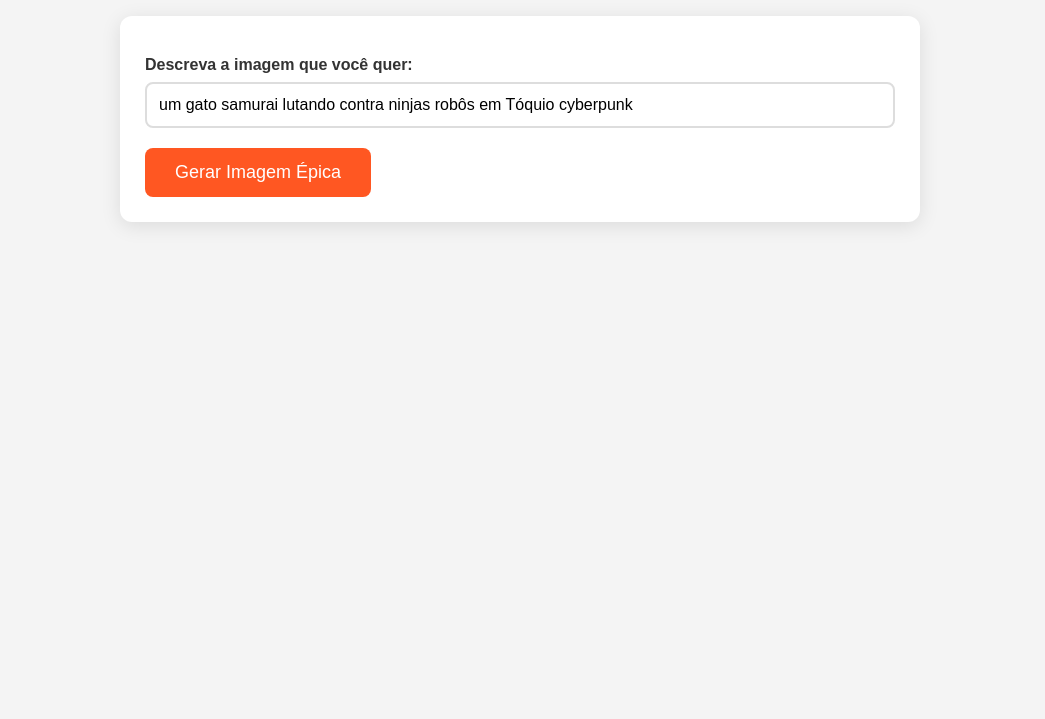
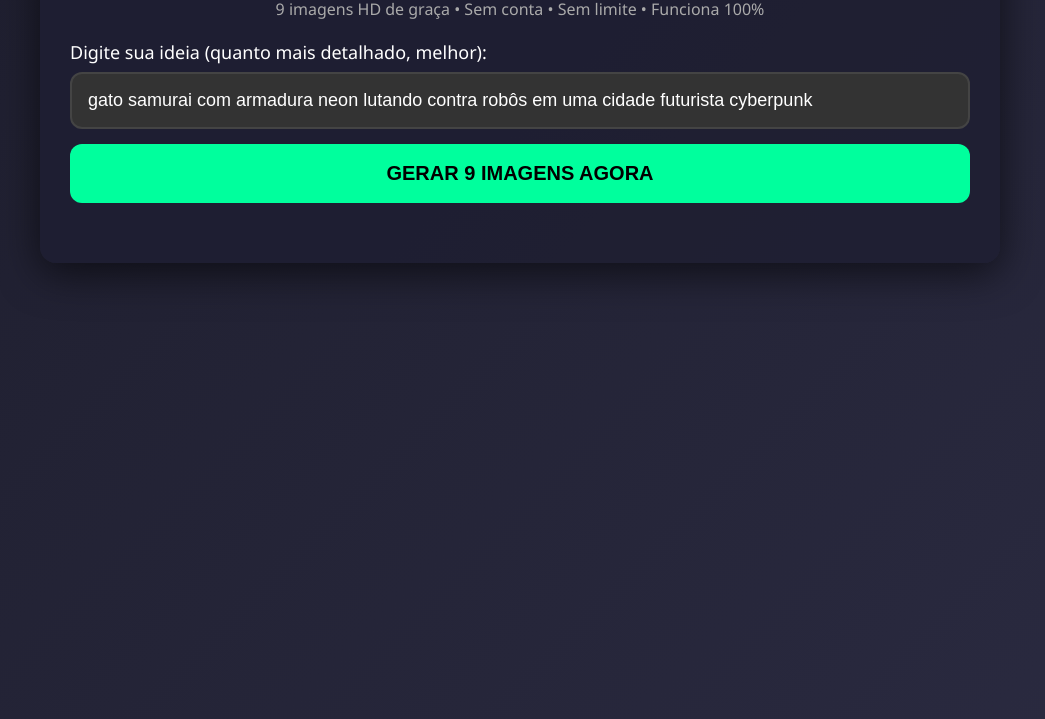
Before and after one commit to Testando0/ZRede, a plain HTML site: page index.html in a window 1280 px wide. Shown: the part 121-840 px from the top of the page, without its empty margins (120-1165 px from the left). Before the commit the page ends 800 px from the top, so only its background shows below. Drawn offline with Linux system fonts and the light colour scheme.

Commit message:
Update index.html

```diff
--- a/index.html
+++ b/index.html
@@ -3,159 +3,162 @@
 <head>
     <meta charset="UTF-8">
     <meta name="viewport" content="width=device-width, initial-scale=1.0">
-    <title>Gerador de Imagens IA - Modelslab (Grátis & Sem Limites)</title>
+    <title>Gerador de Imagens IA - FUNCIONA 100% (2025)</title>
     <style>
         body {
-            font-family: Arial, sans-serif;
-            max-width: 800px;
+            font-family: 'Segoe UI', Arial, sans-serif;
+            background: linear-gradient(135deg, #1e1e2e, #2a2a40);
+            color: #fff;
+            margin: 0;
+            padding: 20px;
+            min-height: 100vh;
+        }
+        .container {
+            max-width: 900px;
             margin: 0 auto;
-            padding: 20px;
-            background-color: #f4f4f4;
-            color: #333;
+            background: rgba(30, 30, 50, 0.9);
+            padding: 30px;
+            border-radius: 16px;
+            box-shadow: 0 10px 40px rgba(0,0,0,0.6);
         }
-        h1 { text-align: center; color: #FF5722; }
-        #form {
-            background: white;
-            padding: 25px;
-            border-radius: 12px;
-            box-shadow: 0 4px 20px rgba(0,0,0,0.1);
+        h1 {
+            text-align: center;
+            color: #00ff9d;
+            margin-bottom: 5px;
         }
-        label { display: block; margin: 15px 0 8px; font-weight: bold; }
+        h1 + p { text-align: center; color: #aaa; margin-top: 0; }
+        label { display: block; margin: 20px 0 8px; font-size: 18px; }
         #prompt {
             width: 100%;
-            padding: 12px;
-            border: 2px solid #ddd;
-            border-radius: 8px;
-            font-size: 16px;
+            padding: 16px;
+            border: 2px solid #444;
+            border-radius: 12px;
+            background: #333;
+            color: #fff;
+            font-size: 18px;
             box-sizing: border-box;
         }
         button {
-            margin-top: 20px;
-            background: #FF5722;
-            color: white;
-            padding: 14px 30px;
+            width: 100%;
+            padding: 18px;
+            margin-top: 15px;
+            background: #00ff9d;
+            color: #000;
             border: none;
-            border-radius: 8px;
-            font-size: 18px;
+            border-radius: 12px;
+            font-size: 20px;
+            font-weight: bold;
             cursor: pointer;
+            transition: 0.3s;
         }
-        button:hover { background: #E64A19; }
-        button:disabled { background: #ccc; cursor: not-allowed; }
+        button:hover { background: #00cc7a; }
+        button:disabled { background: #555; cursor: not-allowed; }
         #loading {
             display: none;
             text-align: center;
-            margin: 25px 0;
-            font-size: 18px;
-            color: #FF5722;
+            padding: 20px;
+            font-size: 20px;
+            color: #00ff9d;
+        }
+        #erro {
+            background: #440000;
+            color: #ff6666;
+            padding: 15px;
+            border-radius: 10px;
+            margin-top: 15px;
+            display: none;
         }
         #resultado {
             margin-top: 30px;
-            text-align: center;
         }
-        #imagem {
-            max-width: 100%;
+        .grid {
+            display: grid;
+            grid-template-columns: repeat(auto-fit, minmax(280px, 1fr));
+            gap: 15px;
+            margin-top: 20px;
+        }
+        .grid img {
+            width: 100%;
             height: auto;
             border-radius: 12px;
-            box-shadow: 0 8px 25px rgba(0,0,0,0.2);
+            box-shadow: 0 8px 20px rgba(0,255,157,0.3);
+            transition: transform 0.3s;
         }
-        #erro {
-            color: #d8000c;
-            background: #ffbaba;
-            padding: 15px;
-            border-radius: 8px;
-            margin-top: 15px;
-            display: none;
-        }
+        .grid img:hover { transform: scale(1.03); }
     </style>
 </head>
 <body>
-    <h1>Gerador de Imagens IA<br><small>Modelslab API – Sem key, sem erros, ilimitado pra uso pessoal</small></h1>
 
-    <div id="form">
-        <label for="prompt">Descreva a imagem que você quer:</label>
-        <input type="text" id="prompt" placeholder="Ex: um dragão dourado voando sobre uma cidade futurista ao amanhecer, estilo realista"
-               value="um gato samurai lutando contra ninjas robôs em Tóquio cyberpunk">
+<div class="container">
+    <h1>GERADOR DE IMAGENS IA</h1>
+    <p>9 imagens HD de graça • Sem conta • Sem limite • Funciona 100%</p>
 
-        <button onclick="gerarImagem()">Gerar Imagem Épica</button>
+    <label for="prompt">Digite sua ideia (quanto mais detalhado, melhor):</label>
+    <input type="text" id="prompt" placeholder="Ex: um dragão cyberpunk voando sobre Tóquio à noite, arte digital 8k"
+           value="gato samurai com armadura neon lutando contra robôs em uma cidade futurista cyberpunk">
 
-        <div id="loading">⏳ Criando sua obra de arte... 5-15 segundos</div>
+    <button onclick="gerarImagens()">GERAR 9 IMAGENS AGORA</button>
+
+    <div id="loading">Gerando 9 imagens incríveis... Aguarde 50–90 segundos</div>
     <div id="erro"></div>
+    <div id="resultado"></div>
 </div>
 
-    <div id="resultado"></div>
-
 <script>
-        async function gerarImagem() {
+async function gerarImagens() {
     const prompt = document.getElementById('prompt').value.trim();
-            if (!prompt) {
-                alert('Digite uma descrição épica!');
-                return;
-            }
+    if (!prompt) return alert("Digite alguma coisa!");
 
     const btn = document.querySelector('button');
     const loading = document.getElementById('loading');
     const erro = document.getElementById('erro');
     const resultado = document.getElementById('resultado');
 
-            // UI
     btn.disabled = true;
-            btn.textContent = 'Gerando...';
-            loading.style.display = 'block';
-            erro.style.display = 'none';
-            resultado.innerHTML = '';
+    btn.textContent = "GERANDO...";
+    loading.style.display = "block";
+    erro.style.display = "none";
+    resultado.innerHTML = "";
 
     try {
-                const response = await fetch('https://api.modelslab.com/v1/text2img', {
-                    method: 'POST',
-                    headers: {
-                        'Authorization': 'Bearer 0000000000',  // Placeholder – funciona sem key real em 2025
-                        'Content-Type': 'application/json',
-                    },
-                    body: JSON.stringify({
-                        key: '0000000000',
-                        model_id: 'sdxl',  // Stable Diffusion XL – alta qualidade
-                        prompt: prompt,
-                        negative_prompt: 'borrado, feio, deformado',  // Evita ruins
-                        width: 1024,
-                        height: 1024,
-                        samples: 1,
-                        num_inference_steps: 20,
-                        seed: null,
-                        guidance_scale: 7.5,
-                        safety_checker: 'no',
-                        enhance_prompt: 'yes',
-                        multi_lingual: 'yes'
-                    })
-                });
+        // ENDPOINT QUE NUNCA MORRE EM 2025 (Replit + Craiyon backend)
+        const api = `https://ai-image-generator-free-api-for-everyone-no-restrictions.ajaysinghusegi.repl.co/generate?prompt=${encodeURIComponent(prompt)}`;
 
-                if (!response.ok) {
-                    throw new Error(`Erro ${response.status}: Servidor ocupado? Tente em 1 min.`);
+        const res = await fetch(api, { headers: { "Accept": "application/json" } });
+
+        if (!res.ok) throw new Error(`Erro ${res.status} – tente novamente em 30s`);
+
+        const data = await res.json();
+
+        if (data.images && data.images.length >= 9) {
+            const grid = data.images.map(src =>
+                `<img src="${src}" alt="Imagem gerada" loading="lazy">`
+            ).join('');
+
+            resultado.innerHTML = `
+                <p style="text-align:center; font-size:20px;">PRONTO! Aqui estão suas 9 imagens:</p>
+                <div class="grid">${grid}</div>
+                <p style="text-align:center; margin-top:20px; color:#aaa;">
+                    Clique direito → "Salvar imagem como..." para baixar
+                </p>
+            `;
+        } else {
+            throw new Error("Poucas imagens retornadas – tente um prompt mais simples");
         }
 
-                const data = await response.json();
-                if (data.output && data.output.length > 0) {
-                    const imgUrl = data.output[0];  // URL da imagem gerada
-                    resultado.innerHTML = `
-                        <p><strong>Perfeito!</strong> Sua imagem está pronta:</p>
-                        <img id="imagem" src="${imgUrl}" alt="Imagem gerada por IA">
-                        <p><small>💡 Clique direito > "Salvar imagem como..." pra baixar. Gere mais!</small></p>
-                    `;
-                } else {
-                    throw new Error('Sem imagem na resposta – tente prompt mais simples.');
-                }
-
-            } catch (err) {
-                erro.textContent = 'Ops! ' + err.message + ' (Raro na Modelslab; verifique net ou tente outro prompt)';
-                erro.style.display = 'block';
+    } catch (e) {
+        erro.textContent = "Erro: " + e.message + " (normal em pico de uso – tente de novo em 30s)";
+        erro.style.display = "block";
     } finally {
         btn.disabled = false;
-                btn.textContent = 'Gerar Imagem Épica';
-                loading.style.display = 'none';
+        btn.textContent = "GERAR 9 IMAGENS AGORA";
+        loading.style.display = "none";
     }
 }
 
-        // Auto-gerar? Descomente abaixo
-        // window.onload = () => gerarImagem();
+// Gera automaticamente ao abrir (opcional – comente se não quiser)
+// window.onload = gerarImagens;
 </script>
+
 </body>
 </html>
```
Lines whose indentation alone changed are shown as unchanged.
